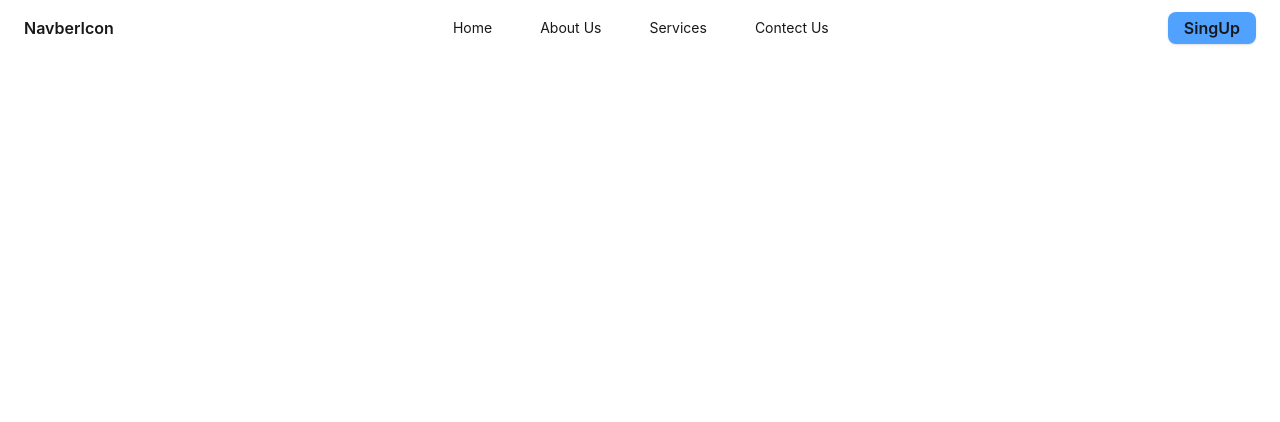
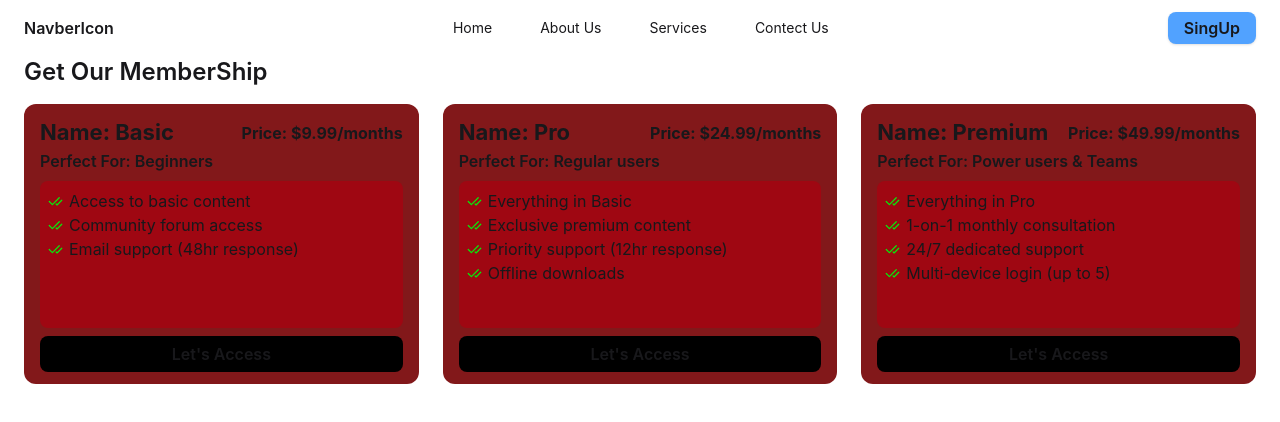
Before and after one commit to HSBHasib/React-Simple-Memberships-Pricing-Cards, a React (Vite) app: page / in a window 1280 px wide. Shown: the top 422 px of the page. Built offline with nearby package versions, Linux system fonts and the light colour scheme; the HTML template or start-up script is replaced by a standard one.

Commit message:
add memberShips cards

```diff
--- /dev/null
+++ b/public/pricingData.json
@@ -0,0 +1,40 @@
+[
+    {
+      "type": "Basic",
+      "price": "$9.99/months",
+      "id":1,
+      "target_audience": "Beginners",
+      "features": [
+        "Access to basic content",
+        "Community forum access",
+        "Email support (48hr response)"
+      ]
+    },
+    {
+      "type": "Pro",
+      "price": "$24.99/months",
+      "id":2,
+      "currency": "USD",
+      "is_popular": true,
+      "target_audience": "Regular users",
+      "features": [
+        "Everything in Basic",
+        "Exclusive premium content",
+        "Priority support (12hr response)",
+        "Offline downloads"
+      ]
+    },
+    {
+      "type": "Premium",
+      "price": "$49.99/months",
+      "id":3,
+      "currency": "USD",
+      "target_audience": "Power users & Teams",
+      "features": [
+        "Everything in Pro",
+        "1-on-1 monthly consultation",
+        "24/7 dedicated support",
+        "Multi-device login (up to 5)"
+      ]
+    }
+  ]
--- a/src/App.jsx
+++ b/src/App.jsx
@@ -1,11 +1,22 @@
 import Navber from './components/Navber/Navber'
-import MainBody from './components/MainContent/MainBody'
+import MemberShipPricing from './components/MemberShipPricing/MemberShipPricing'
+import { Suspense } from 'react';
+
+const fetchPricingData = async () => {
+  const res = await fetch('pricingData.json');
+  const data = await res.json();
+  return data;
+}
 
 const App = () => {
+  const data = fetchPricingData();
+
   return (
     <div>
-      <Navber />
-      <MainBody />
+      <Navber/>
+      <Suspense fallback={<span className="loading loading-ring loading-xl"></span>}>
+        <MemberShipPricing data={data} />
+      </Suspense>
     </div>
   )
 }
--- a/src/components/MainContent/MainBody.jsx
+++ /dev/null
@@ -1,11 +0,0 @@
-import React from 'react'
-
-const MainBody = () => {
-  return (
-    <div>
-
-    </div>
-  )
-}
-
-export default MainBody
--- /dev/null
+++ b/src/components/MemberShipPricing/MemberShipPricing.jsx
@@ -0,0 +1,22 @@
+import { use } from "react";
+import PricingCard from "../PricingCard/PricingCard";
+
+
+const MemberShipPricing = ({data}) => {
+  const pricedata = use(data);
+  console.log(pricedata);
+  return (
+    <div className="px-6 space-y-4">
+      <h1 className="text-2xl font-semibold">Get Our MemberShip</h1>
+      <div className="grid md:grid-cols-3 sm:grid-cols-2 gap-6">
+        {
+          pricedata.map(getData => <PricingCard
+            key={getData.id}
+            getData={getData}/>)
+        }
+       </div>
+    </div>
+  )
+}
+
+export default MemberShipPricing
--- a/src/components/Navber/Navber.jsx
+++ b/src/components/Navber/Navber.jsx
@@ -35,14 +35,14 @@ const Navber = () => {
         <div className='flex gap-1.5 list-none relative' onClick={() => setOpen(!open)}>
             {open ? <X /> : <Menu className='sm:hidden' size={24} color="#3d9bff" strokeWidth={1.75} />}
             <ul className={`text-sm absolute left-3 duration-700
-                    ${open ? 'top-6' : '-top-40'}`
+                    ${open ? 'top-6' : '-top-80'}`
                 }>
                 {navInfo}
             </ul>
             <h1 className='font-semibold'>NavberIcon</h1>
         </div>
 
-        <ul className='sm:flex gap-8 text-sm max-[500px]:hidden'>
+        <ul className='sm:flex gap-8 text-sm hidden'>
             {
                 navInfo
             }
--- /dev/null
+++ b/src/components/PricingCard/PricingCard.jsx
@@ -0,0 +1,29 @@
+import { CheckCheck } from 'lucide-react';
+
+const PricingCard = ({getData}) => {
+  const {type, price, target_audience, features} = getData;
+
+  return (
+    <div className='flex flex-col rounded-xl px-4 py-3 bg-red-900 min-h-70 h-full '>
+      <div className='flex justify-between items-center text-[22px] font-bold'>
+        <h1>Name: {type}</h1>
+        <h2 className='text-[16px]'>Price: {price}</h2>
+      </div>
+      <div className='text-[16px] space-y-2 flex flex-col flex-1'>
+        <p className='font-semibold'>Perfect For: {target_audience}</p>
+        <div className='bg-red-800 p-2 rounded-lg flex-1'>
+          {
+            features.map((featuresData, idx) =>
+              <p key={idx} className='flex items-center gap-1.5'>
+                <CheckCheck size={15} color="#07e90b" />
+                {featuresData}
+              </p>)
+          }
+        </div>
+        <button className='bg-black py-1.5 rounded-lg font-semibold hover:bg-[#111] cursor-pointer '>Let's Access</button>
+      </div>
+    </div>
+  )
+}
+
+export default PricingCard
```
